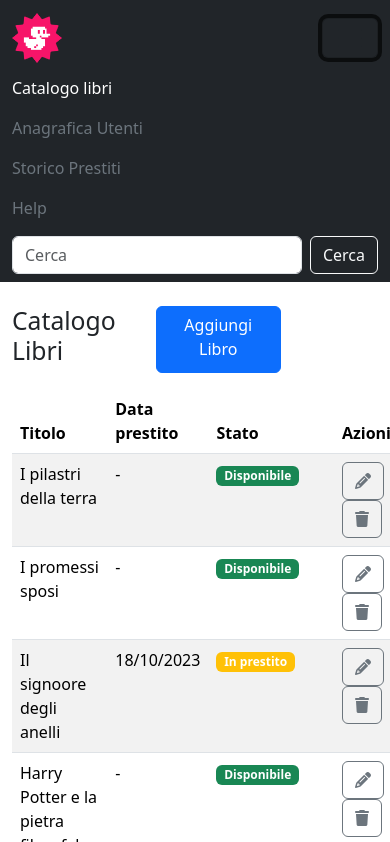
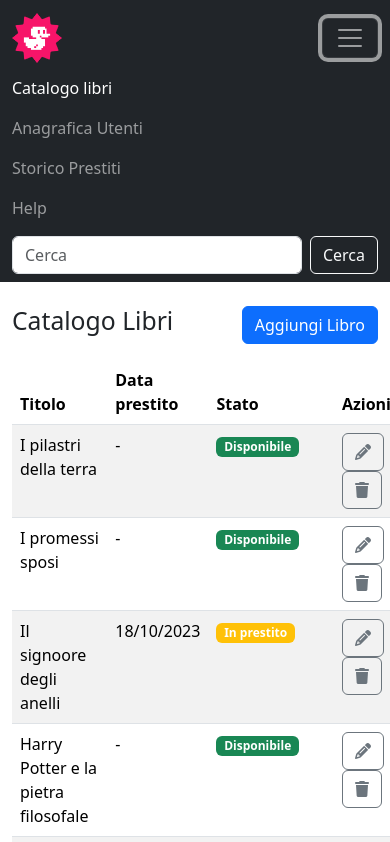
Before and after one commit to SimoneCriscuolo233/html-css-bootstrap-dashboard, a plain HTML site: page index.html in a window 390 px wide. Both pictures are taken after a click on the button 350 px from the left and 38 px from the top of the page. Shown: the top 842 px of the page. Drawn offline with nearby package versions, Linux system fonts and the light colour scheme.

Commit message:
[FIX] fixed nav colors and effects. added col dimensions for mobile

```diff
--- a/index.html
+++ b/index.html
@@ -15,7 +15,7 @@
 
 <body>
   <header>
-    <nav class="navbar navbar-expand-lg bg-dark">
+    <nav class="navbar navbar-dark navbar-expand-lg bg-dark">
       <div class="container-fluid">
         <a class="navbar-brand" href="#"> <img src="./assets/img/duck.png" alt="Duck" width="50" height="50"></a>
         <button class="navbar-toggler" type="button" data-bs-toggle="collapse" data-bs-target="#navbarSupportedContent"
@@ -25,16 +25,16 @@
         <div class="collapse navbar-collapse" id="navbarSupportedContent">
           <ul class="navbar-nav me-auto mb-2 mb-lg-0 ">
             <li class="nav-item">
-              <a class="nav-link text-white active" aria-current="true" href="#">Catalogo libri</a>
+              <a class="nav-link active" aria-current="true" href="#">Catalogo libri</a>
             </li>
             <li class="nav-item">
-              <a class="nav-link text-secondary" href="#">Anagrafica Utenti</a>
+              <a class="nav-link" href="#">Anagrafica Utenti</a>
             </li>
             <li class="nav-item">
-              <a class="nav-link text-secondary" href="#">Storico Prestiti</a>
+              <a class="nav-link" href="#">Storico Prestiti</a>
             </li>
             <li class="nav-item">
-              <a class="nav-link text-secondary" href="#">Help</a>
+              <a class="nav-link" href="#">Help</a>
             </li>
           </ul>
           <form class="d-flex" role="search">
@@ -48,7 +48,7 @@
   <main>
     <div class="container mt-4">
       <div class="row">
-        <div class="col-9"><!--Prima Colonna-->
+        <div class="col-12 col-lg-9"><!--Prima Colonna-->
           <div class="d-flex justify-content-between mb-3"> <!--Title-->
             <h2>Catalogo Libri</h2> <a href="#" class="btn btn-primary">Aggiungi Libro</a>
           </div>
@@ -151,7 +151,7 @@
             </tbody>
           </table>
         </div>
-        <div class="col-3"></div>
+        <div class="col-12 col-lg-3"></div>
 
       </div>
     </div>
```
